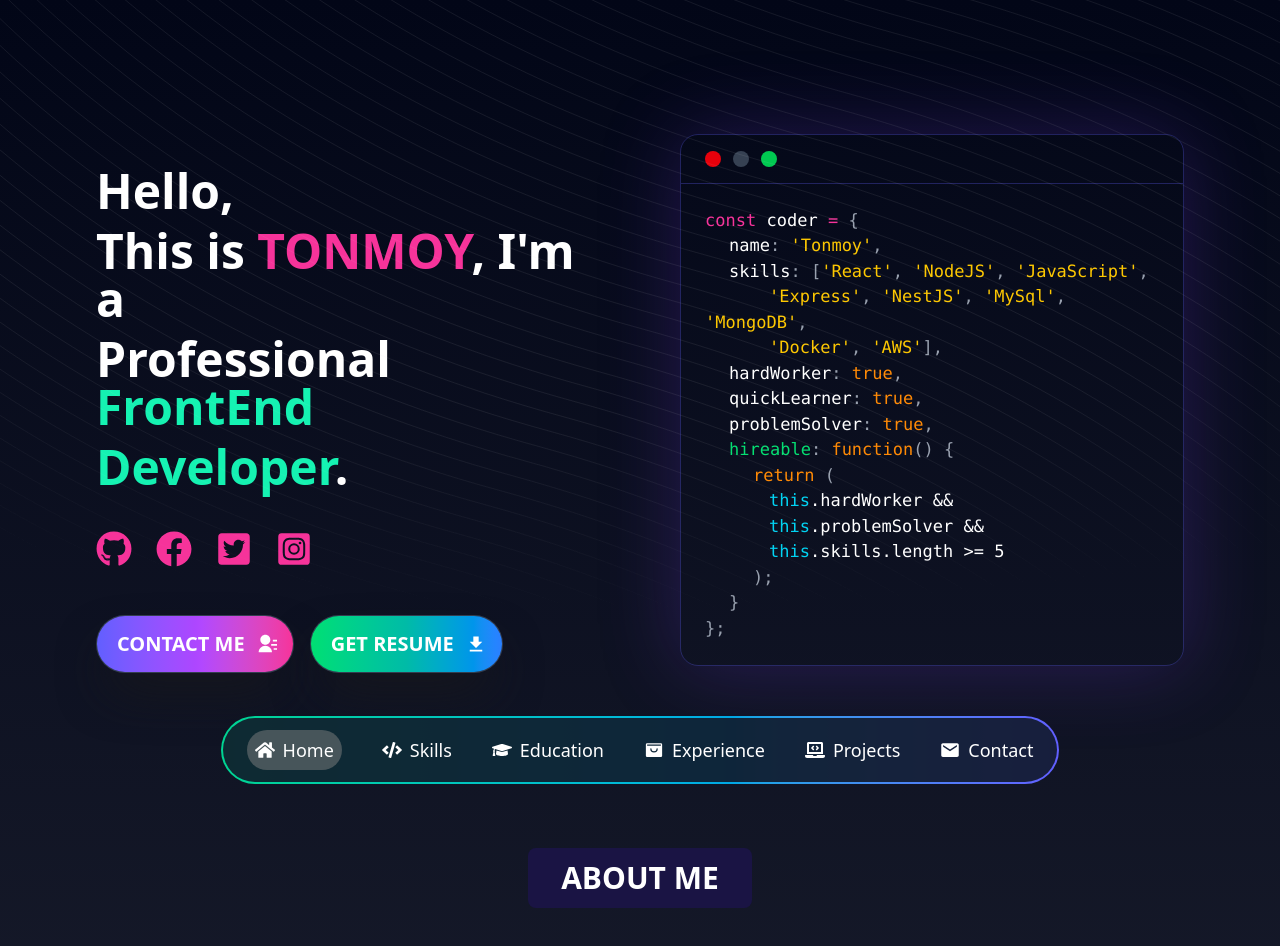
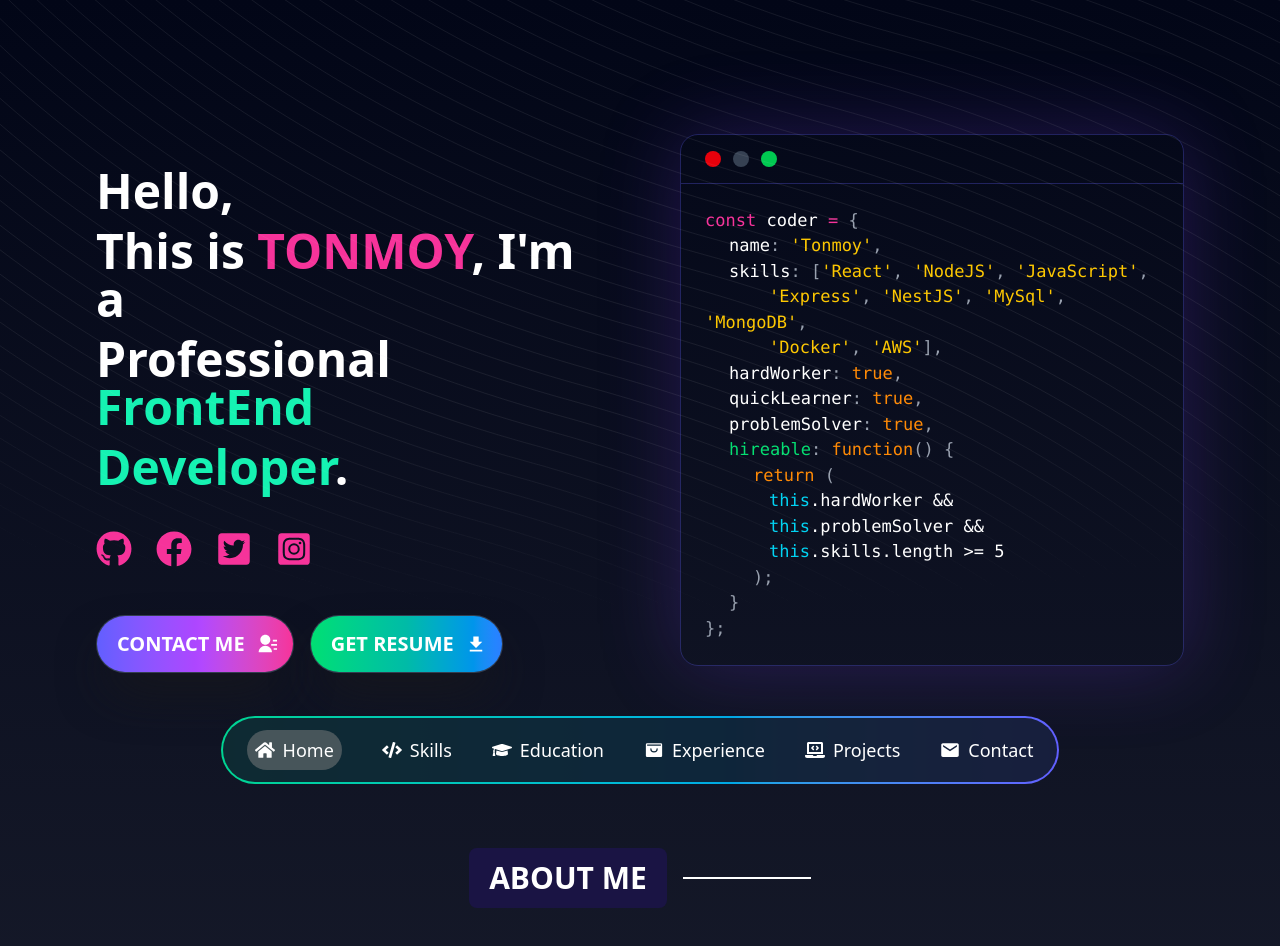
Before and after one commit to tonmoybiswas07/tonmoy_portfolio, a React (Vite) app: page / in a window 1280 px wide. Shown: the top 946 px of the page. Built offline with nearby package versions, Linux system fonts and the light colour scheme.

Commit message:
update about me section

```diff
--- a/src/Pages/Home/Home/About.jsx
+++ b/src/Pages/Home/Home/About.jsx
@@ -15,19 +15,24 @@ const About = () => {
       className="px-4 lg:px-20 py-12"
     >
       {/* Header */}
+
       <motion.div
         initial={{ y: -30, opacity: 0 }}
         whileInView={{ y: 0, opacity: 1 }}
         transition={{ duration: 0.6 }}
         viewport={{ once: true }}
-        className="flex justify-center items-center w-56 rounded-md mx-auto bg-[#1A1444] text-center px-5 py-3"
+        className="flex items-center justify-center gap-4 w-full"
       >
-        <h2 className="text-white text-3xl font-bold">ABOUT ME</h2>
+        <h2 className="text-white text-3xl font-bold bg-[#1A1444] px-5 py-3 rounded-md">
+          ABOUT ME
+        </h2>
+
+        {/* Right side horizontal line */}
+        <div className="h-[2px] w-32 bg-white"></div>
       </motion.div>
 
       {/* Content */}
       <div className="flex flex-col lg:flex-row justify-center items-center gap-10 lg:gap-20 lg:mx-20 my-10">
-
         {/* Text */}
         <motion.div
           initial={{ x: -60, opacity: 0 }}
@@ -38,12 +43,14 @@ const About = () => {
         >
           <h2 className="text-[#15F2B2] text-2xl mb-4">Who I am?</h2>
           <p className="text-gray-300 text-justify">
-            My name is TONMOY BISWAS. I am a professional and enthusiastic programmer in my daily life.
-            I am a quick learner with a self-learning attitude. I love to learn and explore new technologies
-            and am passionate about problem-solving. I love almost all the stacks of web application development
-            and love to make the web more open to the world. My core skill is based on JavaScript and I love
-            to do most of the things using JavaScript. I am available for any kind of job opportunity that suits
-            my skills and interests.
+            My name is TONMOY BISWAS. I am a professional and enthusiastic
+            programmer in my daily life. I am a quick learner with a
+            self-learning attitude. I love to learn and explore new technologies
+            and am passionate about problem-solving. I love almost all the
+            stacks of web application development and love to make the web more
+            open to the world. My core skill is based on JavaScript and I love
+            to do most of the things using JavaScript. I am available for any
+            kind of job opportunity that suits my skills and interests.
           </p>
         </motion.div>
 
```
